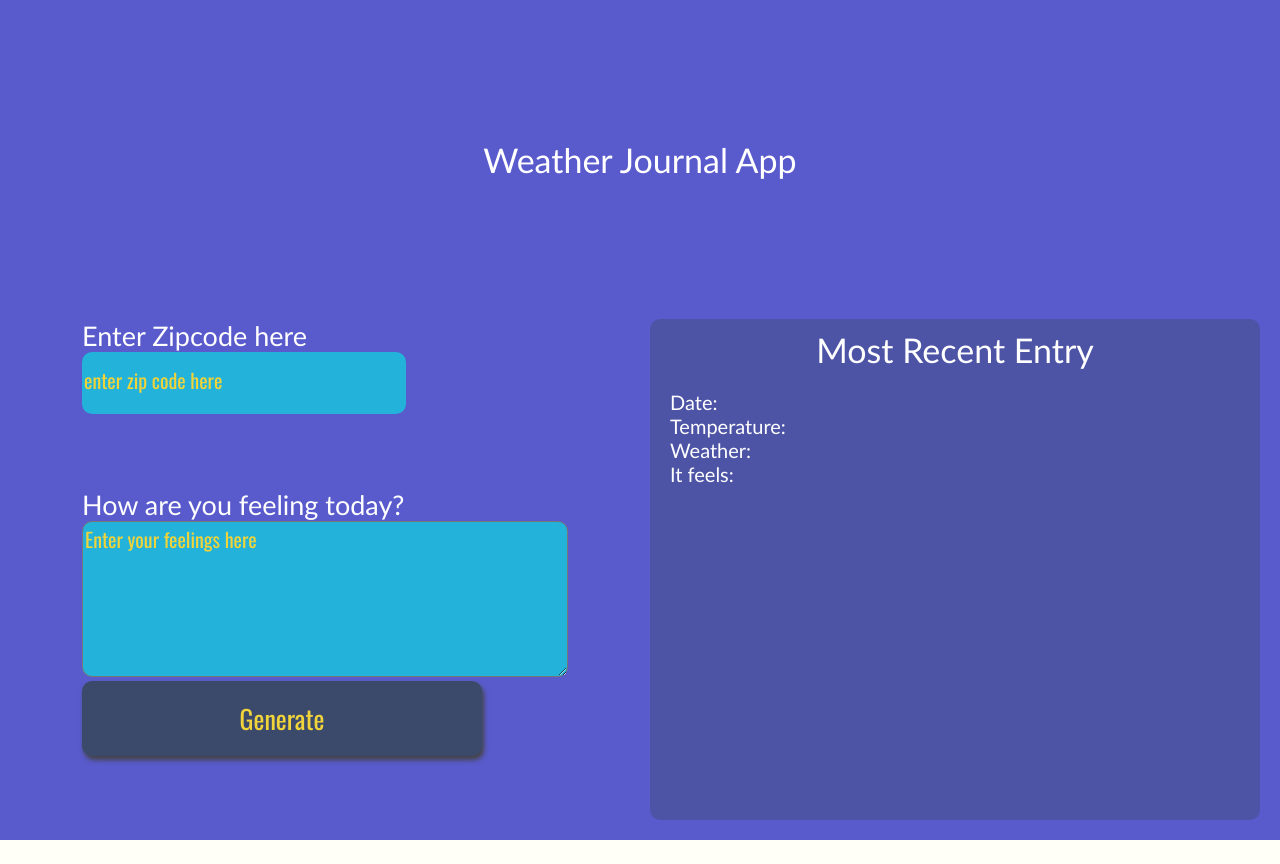
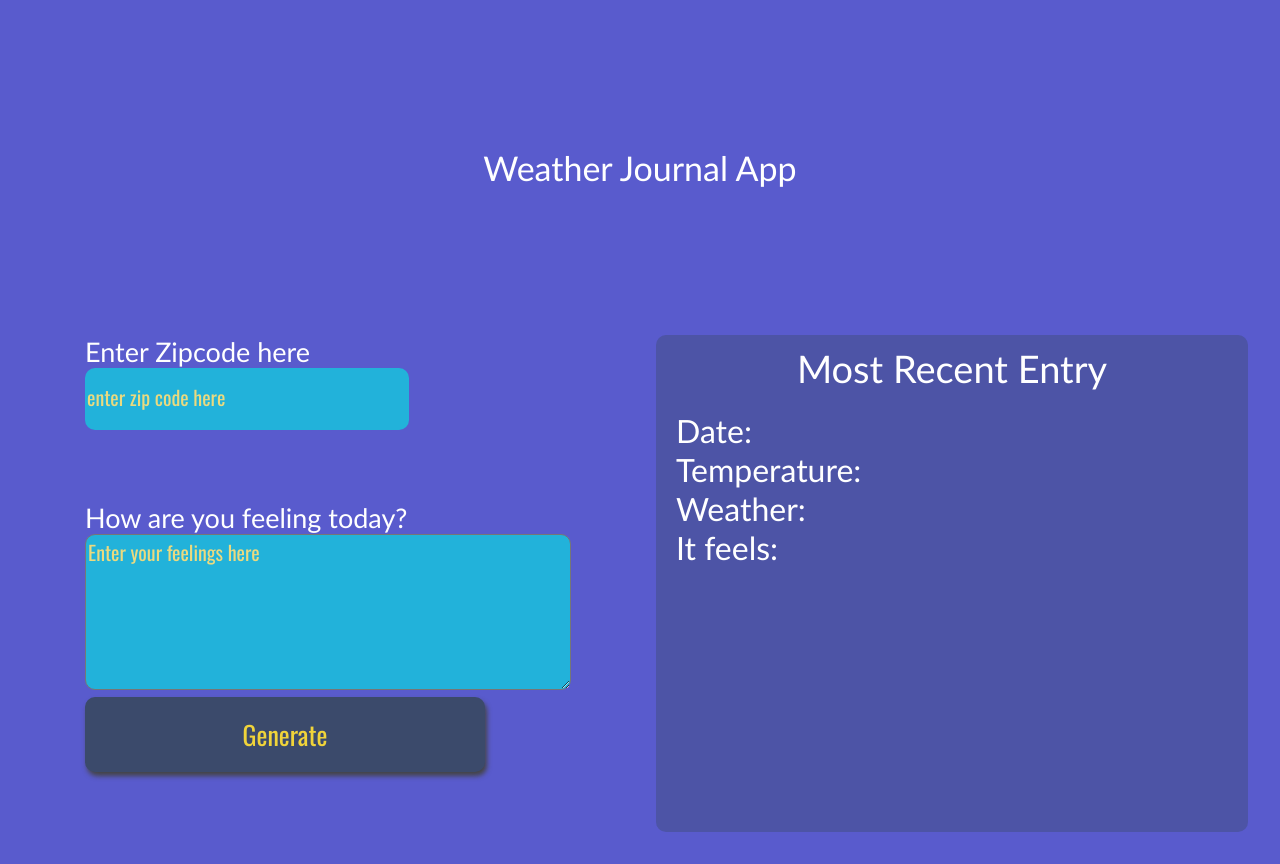
Before and after one commit to EslamAref75/Weather-journal-app, a website: page website/index.html in a window 1280 px wide. Before the commit the page ends 840 px from the top, so only its background shows below. Drawn offline with nearby package versions, Linux system fonts and the light colour scheme; a web font is replaced by a local one.

Commit message:
changed ss

```diff
--- a/website/style.css
+++ b/website/style.css
@@ -15,7 +15,7 @@ body{
     color: #ffffff;
     justify-content: center;
     grid-gap: 1em;
-    font-size: 20px;
+    font-size: 32px;
     font-family:'Trebuchet MS', 'Lucida Sans Unicode', 'Lucida Grande', 'Lucida Sans', Arial, sans-serif
 }
 @media (min-width: 768px) {
@@ -79,7 +79,7 @@ form {
     margin-top: 10px;
     justify-content: center;
     align-self: center;
-    font-size: 34px;
+    font-size: 38px;
     width: 100%;
 }
 /*  Basic Styling To Override Default For Basic HTML Elements */
@@ -117,7 +117,7 @@ h1{
 
 textarea{
     background:#22b2da;
-    color: #f0d43a;
+    color: #f0e089;
     font-size: 20px;
     border-radius: 10px;
     font-family: 'Oswald', sans-serif;
@@ -131,7 +131,7 @@ button:focus {
 }
 /* Style for Placeholder Text*/
 ::placeholder { /* Firefox, Chrome, Opera */
-    color: #f0d43a;
+    color: #ebda7f;
     font-family: 'Oswald', sans-serif;
 
 }
```
